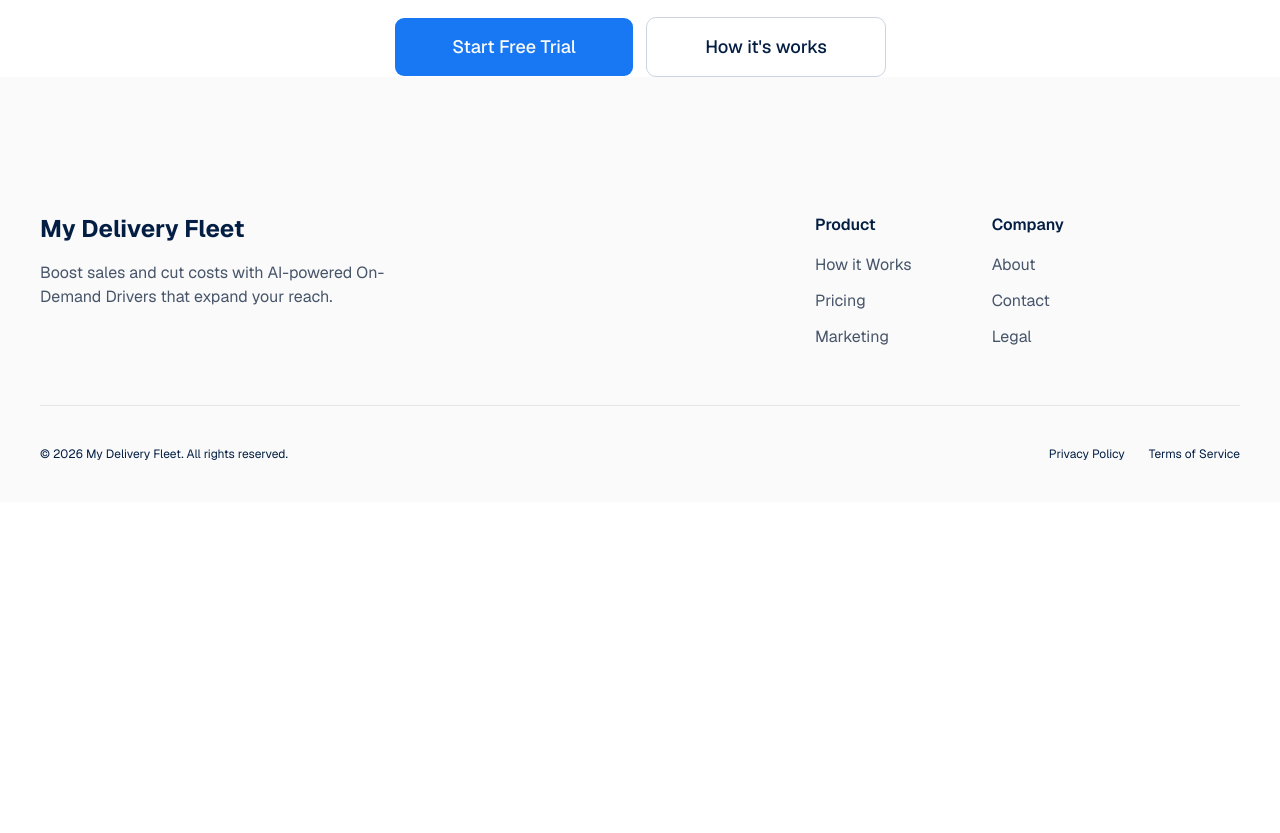
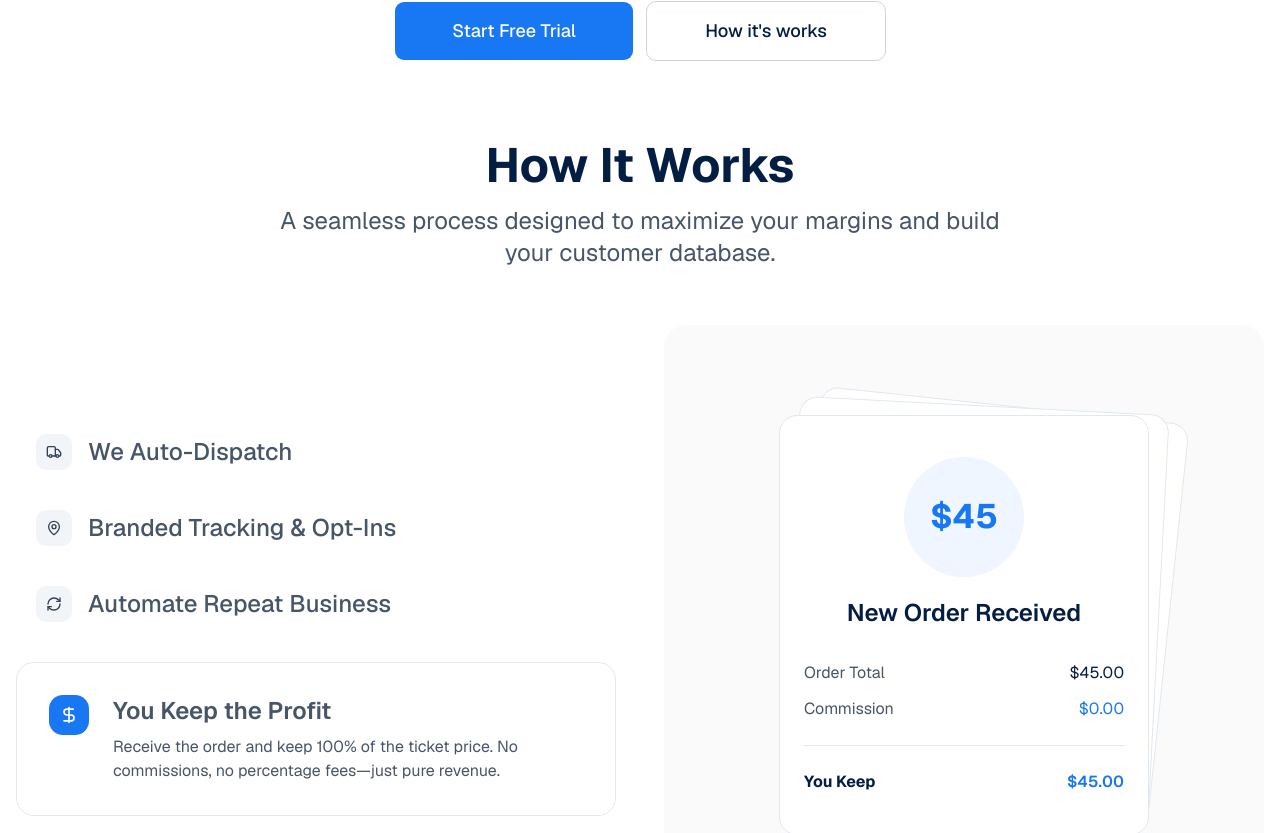
Before and after one commit to zainmanzoor-foomotion/delivery-fleet-marketing, a Next.js app: page / in a window 1280 px wide. Shown: the part 466-1299 px from the top of the page. Before the commit the page ends 968 px from the top, so only its background shows below. Built offline with nearby package versions, Linux system fonts and the light colour scheme.

Commit message:
added works section

```diff
--- a/app/components/Footer.tsx
+++ b/app/components/Footer.tsx
@@ -17,10 +17,8 @@ export default function Footer() {
     <footer className="w-full bg-[#FAFAFB]">
       <div className="mx-auto max-w-7xl px-6 lg:px-10 mt-20">
 
-        {/* Main footer content */}
         <div className="flex flex-col items-start gap-10 py-14 sm:flex-row sm:justify-between max-w-5xl">
 
-          {/* Brand column */}
           <div className="max-w-sm">
             <Link href="/" className="flex items-center gap-2 mb-4">
               <span className="text-2xl font-bold text-text-1">
@@ -32,10 +30,8 @@ export default function Footer() {
             </p>
           </div>
 
-          {/* Links columns */}
           <div className="flex gap-16 sm:gap-20">
 
-            {/* Product */}
             <div>
               <h3 className="mb-4 text-md font-semibold text-text-1">Product</h3>
               <ul className="flex flex-col gap-3">
@@ -52,7 +48,6 @@ export default function Footer() {
               </ul>
             </div>
 
-            {/* Company */}
             <div>
               <h3 className="mb-4 text-md font-semibold text-text-1">Company</h3>
               <ul className="flex flex-col gap-3">
@@ -72,7 +67,6 @@ export default function Footer() {
           </div>
         </div>
 
-        {/* Bottom bar */}
         <div className="flex flex-col gap-3 border-t border-border py-10 sm:flex-row items-center sm:justify-between">
           <p className="text-xs text-text-1">
             &copy; {new Date().getFullYear()} My Delivery Fleet. All rights reserved.
--- a/app/components/Header.tsx
+++ b/app/components/Header.tsx
@@ -5,25 +5,21 @@ export default function Header() {
   return (
     <section className="flex flex-col items-center justify-center px-4 pt-12 sm:pt-16 md:pt-20 lg:pt-28 text-center">
 
-      {/* Badge pill */}
       <div className="mb-8 bg-green-100 inline-flex items-center rounded-full border border-[#3FC060] px-4 py-1.5">
         <span className="text-sm font-medium text-green-700 tracking-wide">
           $0 Commissions. $0 Subscription.
         </span>
       </div>
 
-      {/* Heading */}
       <h1 className="max-w-6xl text-4xl sm:text-5xl md:text-6xl lg:text-[74px] font-bold text-text-1">
         Deliver More, Spend Less.
       </h1>
 
-      {/* Subtitle */}
-      <p className="mt-8 max-w-5xl text-base sm:text-lg md:text-xl lg:text-[24px] text-text-2">
+      <p className="mt-4 max-w-5xl text-base sm:text-lg md:text-xl lg:text-[24px] text-text-2">
         Boost sales and cut costs with AI-powered On-Demand Drivers that expand your reach —{' '}
         paired with smart marketing to turn every delivery into a direct, loyal customer.
       </p>
 
-      {/* CTA buttons */}
       <div className="mt-8 flex flex-col items-center gap-3 sm:flex-row">
         <Button
           className="w-full sm:w-60 h-12 sm:h-15 text-base sm:text-lg px-6"
--- /dev/null
+++ b/app/components/HowItWorks.tsx
@@ -0,0 +1,114 @@
+'use client'
+
+import { Truck, MapPin, RefreshCw, DollarSign } from 'lucide-react'
+import { motion, useInView } from 'framer-motion'
+import { useRef } from 'react'
+
+const steps = [
+  { icon: Truck, title: 'We Auto-Dispatch' },
+  { icon: MapPin, title: 'Branded Tracking & Opt-Ins' },
+  { icon: RefreshCw, title: 'Automate Repeat Business' },
+]
+
+export default function HowItWorks() {
+  const ref = useRef(null)
+  const inView = useInView(ref, { once: true, margin: '-80px' })
+
+  return (
+    <section className="w-full px-4 py-16 sm:py-20 overflow-hidden">
+      <div className="mx-auto max-w-3xl text-center mb-14">
+        <h2 className="text-[54px] sm:text-4xl md:text-5xl font-bold text-text-1">
+          How It Works
+        </h2>
+        <p className="mt-4 text-base sm:text-2xl text-text-2 max-w-3xl mx-auto">
+          A seamless process designed to maximize your margins and build your customer database.
+        </p>
+      </div>
+
+      <div
+        ref={ref}
+        className="mx-auto max-w-7xl grid grid-cols-1 lg:grid-cols-2 gap-12 items-center"
+      >
+        <div className="flex flex-col gap-10 relative">
+          {steps.map(({ icon: Icon, title }) => (
+            <div key={title} className="flex items-center gap-4 relative z-10 pl-5">
+              <div className="h-9 w-9 shrink-0 rounded-lg bg-[#F1F5F9] flex items-center justify-center">
+                <Icon className="h-4 w-4 text-[#334155]" />
+              </div>
+              <span className="text-2xl font-medium text-text-2">{title}</span>
+            </div>
+          ))}
+
+          <div className="relative z-10 rounded-2xl border border-[#E2E8F0] bg-white p-8 flex gap-6">
+            <div className="h-10 w-10 shrink-0 rounded-xl bg-primary flex items-center justify-center">
+              <DollarSign className="h-5 w-5 text-white" />
+            </div>
+            <div>
+              <p className="text-2xl font-semibold text-text-2">You Keep the Profit</p>
+              <p className="mt-2 text-md text-text-2">
+                Receive the order and keep 100% of the ticket price. No commissions, no percentage
+                fees—just pure revenue.
+              </p>
+            </div>
+          </div>
+        </div>
+
+        <div className="relative min-h-150 min-w-sm flex items-center justify-center">
+          <div className="absolute inset-0 rounded-3xl bg-[#FAFAFB]" />
+
+          <div className="relative" style={{ width: 370, height: 420 }}>
+            <motion.div
+              className="absolute rounded-2xl bg-white border border-[#E2E8F0]"
+              style={{ transformOrigin: 'bottom center', rotate: 6, translateY: -4, top: -8, left: 0, right: 0, height: 400 }}
+              initial={{ opacity: 0, x: -120, rotate: 0 }}
+              animate={inView ? { opacity: 1, x: 0, rotate: 6 } : {}}
+              transition={{ duration: 0.6, delay: 0.5, ease: [0.22, 1, 0.36, 1] }}
+            />
+
+            <motion.div
+              className="absolute rounded-2xl bg-white border border-[#E2E8F0]"
+              style={{ transformOrigin: 'bottom center', rotate: 3, top: -10, left: 0, right: 0, height: 400 }}
+              initial={{ opacity: 0, x: -120, rotate: 0 }}
+              animate={inView ? { opacity: 1, x: 0, rotate: 3 } : {}}
+              transition={{ duration: 0.6, delay: 0.3, ease: [0.22, 1, 0.36, 1] }}
+            />
+
+            <motion.div
+              className="absolute inset-0 rounded-2xl bg-white border border-[#E2E8F0]"
+              initial={{ opacity: 0, y: 50 }}
+              animate={inView ? { opacity: 1, y: 0 } : {}}
+              transition={{ duration: 0.55, delay: 0.1, ease: [0.22, 1, 0.36, 1] }}
+            >
+              <div className="p-6 h-full flex flex-col justify-center">
+                <div className="flex justify-center mb-5">
+                  <div className="h-30 w-30 rounded-full bg-[#EFF6FF] flex items-center justify-center">
+                    <span className="text-[34px] font-bold text-primary">$45</span>
+                  </div>
+                </div>
+
+                <p className="text-center text-2xl font-semibold text-text-1">
+                  New Order Received
+                </p>
+
+                <div className="space-y-3 mt-8">
+                  <div className="flex items-center justify-between">
+                    <span className="text-md text-text-2">Order Total</span>
+                    <span className="text-md text-text-1">$45.00</span>
+                  </div>
+                  <div className="flex items-center justify-between">
+                    <span className="text-md text-text-2">Commission</span>
+                    <span className="text-md text-primary">$0.00</span>
+                  </div>
+                  <div className="border-t border-[#E2E8F0] mt-6 pt-6 flex items-center justify-between">
+                    <span className="text-md font-bold text-text-1">You Keep</span>
+                    <span className="text-md font-semibold text-primary">$45.00</span>
+                  </div>
+                </div>
+              </div>
+            </motion.div>
+          </div>
+        </div>
+      </div>
+    </section>
+  )
+}
--- a/app/components/Navbar.tsx
+++ b/app/components/Navbar.tsx
@@ -21,14 +21,12 @@ export default function Navbar() {
       <div className="mx-auto max-w-7xl px-6 lg:px-10">
         <div className="flex h-25 items-center justify-between">
 
-          {/* Logo */}
           <Link href="/" className="flex items-center gap-2 shrink-0">
             <span className="text-lg font-bold text-text-1 tracking-tight italic">
               My Delivery Fleet
             </span>
           </Link>
 
-          {/* Desktop nav links — centered */}
           <nav className="hidden lg:flex items-center gap-9 absolute left-1/2 -translate-x-1/2">
             {navLinks.map((link) => (
               <Link
@@ -41,7 +39,6 @@ export default function Navbar() {
             ))}
           </nav>
 
-          {/* Desktop actions */}
           <div className="hidden lg:flex items-center gap-3">
             <Button
               variant='ghost'
@@ -55,7 +52,6 @@ export default function Navbar() {
             </Button>
           </div>
 
-          {/* Mobile hamburger */}
           <button
             className="lg:hidden rounded-md p-2 text-text-1 hover:text-text-1/70 hover:bg-gray-100 transition-colors"
             onClick={() => setMobileOpen((prev) => !prev)}
@@ -67,7 +63,6 @@ export default function Navbar() {
         </div>
       </div>
 
-      {/* Mobile menu */}
       <div
         className={cn(
           'lg:hidden overflow-hidden transition-all duration-200',
--- a/app/page.tsx
+++ b/app/page.tsx
@@ -1,5 +1,6 @@
 import Navbar from './components/Navbar'
 import Header from './components/Header'
+import HowItWorks from './components/HowItWorks'
 import Footer from './components/Footer'
 
 export default function Home() {
@@ -8,6 +9,7 @@ export default function Home() {
       <Navbar />
       <main className="flex-1 bg-white">
         <Header />
+        <HowItWorks />
       </main>
       <Footer />
     </>
--- a/package.json
+++ b/package.json
@@ -11,6 +11,7 @@
   "dependencies": {
     "class-variance-authority": "^0.7.1",
     "clsx": "^2.1.1",
+    "framer-motion": "^12.38.0",
     "lucide-react": "^1.8.0",
     "next": "16.2.3",
     "radix-ui": "^1.4.3",
```
Also changed, not shown: 1 other file (tests, documents, lock files or other folders).
